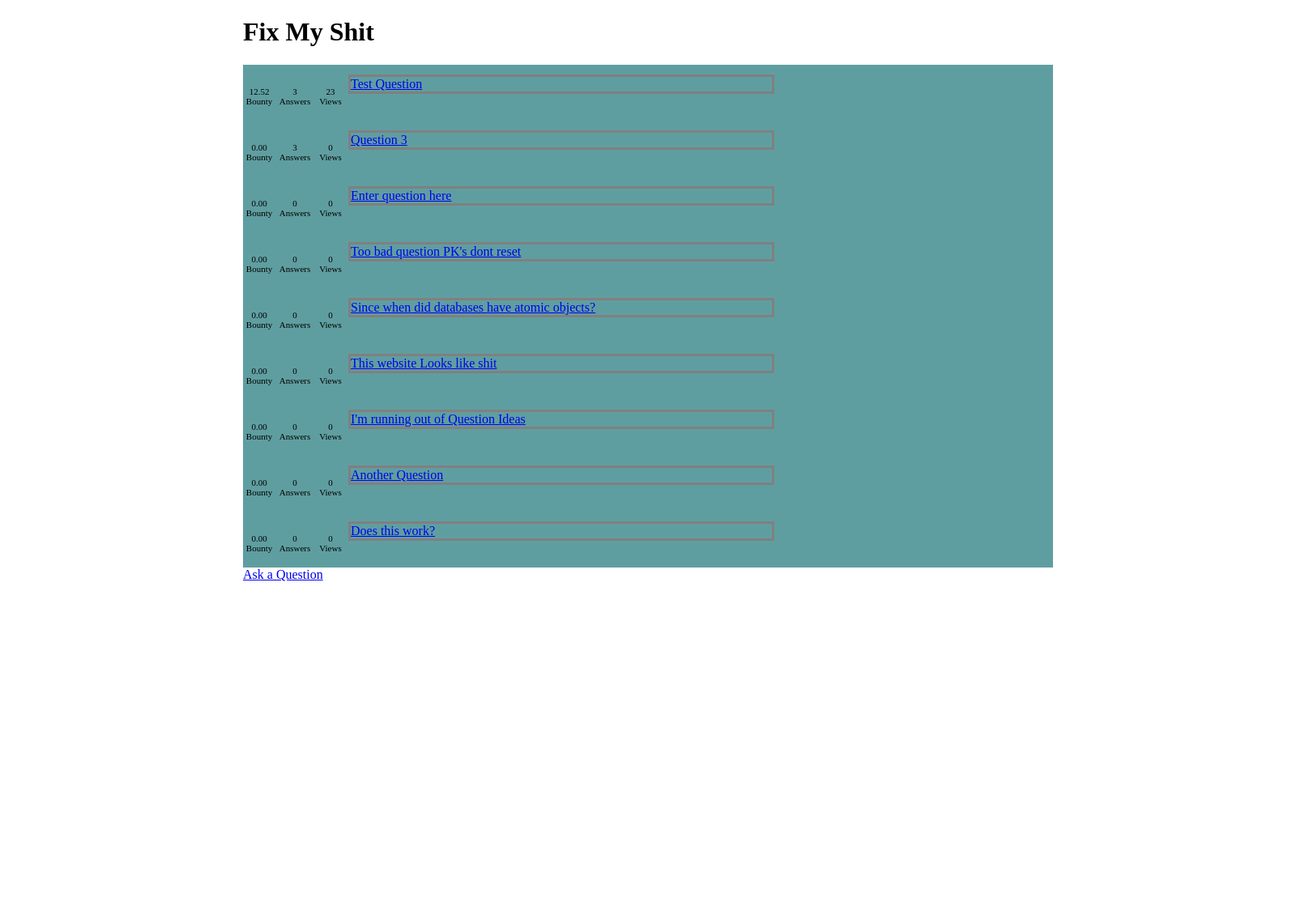
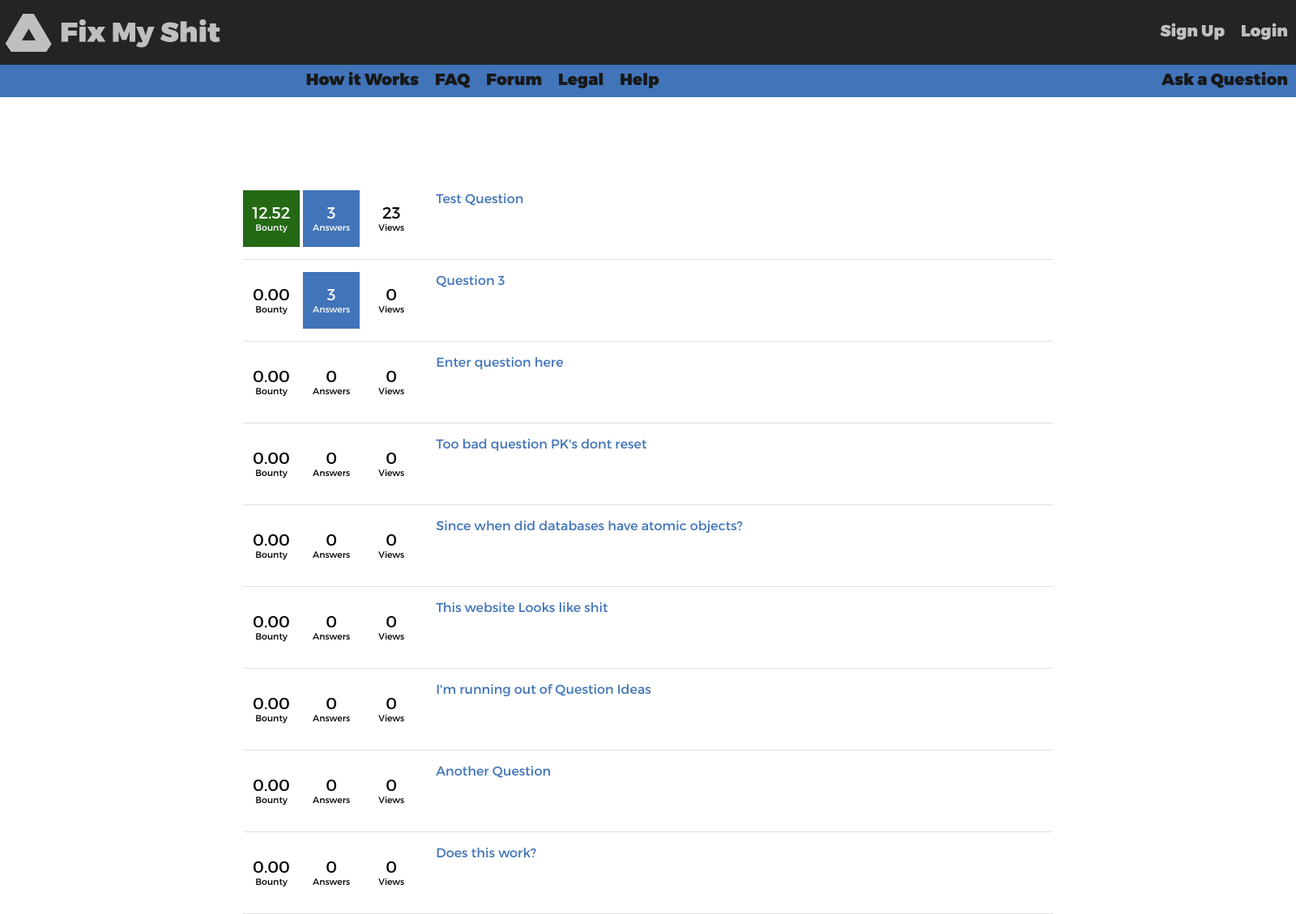
Before and after one commit to Regalith/DMC, a Django app: page / in a window 1600 px wide. Shown: the whole page at 81% size. Before the commit the page ends 718 px from the top, so only its background shows below. Run offline with Django 3.2, Linux system fonts and the light colour scheme; data comes from the database, SQL or seed files in the repository; both versions use the stored data as it was after the commit.

Commit message:
Made the HTML look less like crap

```diff
--- a/fixMyShit/QA/models.py
+++ b/fixMyShit/QA/models.py
@@ -21,6 +21,7 @@ class Question(TimeStampedModel):
     answers = models.IntegerField(default=0)
     views = models.IntegerField(default=0)
     bounty = models.FloatField(default=0)
+    isAnswered = models.BooleanField(default=0)
 
     def __str__(self):              # __unicode__ on Python 2
         return self.title
--- a/fixMyShit/QA/templates/QA/index.html
+++ b/fixMyShit/QA/templates/QA/index.html
@@ -2,12 +2,37 @@
 <html>
 <head lang="en">
     <link rel="stylesheet" type="text/css" href="./static/css/style.css" />
+    <link rel="stylesheet" type="text/css" href="./static/css/navBar.css" />
     <meta charset="UTF-8">
     <title>Fix My Shit</title>
 </head>
 <body>
+    <div class="navBar">
+        <div id="navBarTop" class="navBar">
+            <div class="barContainer">
+                <img src="./static/img/logoTitle.png" alt="Logo" id="logo" height="62" width="300" style="float:left;">
+
+                <a class="barLink topLink" href="{% url 'QA:ask_question' %}">Login</a>
+                <a class="barLink topLink" href="{% url 'QA:ask_question' %}">Sign Up</a>
+            </div>
+        </div>
+        <div id="navBarBottom" class="navBar">
+            <div class="barContainer">
+                <a class="barLink bottomLink" href="{% url 'QA:ask_question' %}">Ask a Question</a>
+                <div id="linkContainer">
+                    <a class="barLink bottomLink" href="{% url 'QA:ask_question' %}">Help</a>
+                    <a class="barLink bottomLink" href="{% url 'QA:ask_question' %}">Legal</a>
+                    <a class="barLink bottomLink" href="{% url 'QA:ask_question' %}">Forum</a>
+                    <a class="barLink bottomLink" href="{% url 'QA:ask_question' %}">FAQ</a>
+                    <a class="barLink bottomLink" href="{% url 'QA:ask_question' %}">How it Works </a>
+                </div>
+
+            </div>
+        </div>
+    </div>
+
     <div id="wrapper">
-        <h1>Fix My Shit</h1>
+
         <div>
             {% if latest_question_list %}
 
@@ -16,27 +41,49 @@
                     <div id="questionTab">
 
                         <div id="qInfo">
-                            <div class="bounty">
-                                <div>
+                            {% if question.bounty > 0 %}
+                                <div class="infoSquare bountyGreen">
+                                    <div class="topInfo">
                                         {{question.bounty|floatformat:2 }}
                                     </div>
-                                <div>
+                                    <div class="bottomInfo">
                                         Bounty
                                     </div>
                                 </div>
-                            <div class="answers">
-                                <div>
+                            {% else %}
+                                <div class="infoSquare">
+                                    <div class="topInfo">
+                                        {{question.bounty|floatformat:2 }}
+                                    </div>
+                                    <div class="bottomInfo">
+                                        Bounty
+                                    </div>
+                                </div>
+                            {% endif%}
+                            {% if question.isAnswered %}
+                                <div class="infoSquare answersBlue">
+                                    <div class="topInfo">
                                         {{question.answers}}
                                     </div>
-                                <div>
+                                    <div class="bottomInfo">
                                         Answers
                                     </div>
                                 </div>
-                            <div class="views">
-                                <div>
+                            {% else %}
+                                <div class="infoSquare">
+                                    <div class="topInfo">
+                                        {{question.answers}}
+                                    </div>
+                                    <div class="bottomInfo">
+                                        Answers
+                                    </div>
+                                </div>
+                            {% endif %}
+                            <div class="infoSquare">
+                                <div class="topInfo">
                                     {{question.views}}
                                 </div>
-                                <div>
+                                <div class="bottomInfo">
                                     Views
                                 </div>
                             </div>
@@ -53,7 +100,7 @@
             {% endif %}
 
         </div>
-        <a href="{% url 'QA:ask_question' %}">Ask a Question</a>
+
 
     </div>
 </body>
--- /dev/null
+++ b/fixMyShit/fixMyShit/static/css/navBar.css
@@ -0,0 +1,70 @@
+
+
+.navBar
+{
+    width:100%;
+    min-width: 1600px;
+    padding: 0px;
+    margin :0px;
+}
+
+#navBarTop
+{
+    background:#242424;
+    height:80px;
+}
+
+#navBarBottom
+{
+    background:#4174b9;
+    height:40px;
+}
+
+.barContainer
+{
+    width:1600px;
+    margin:0px auto;
+    font-family: montserratBold;
+    color:#bfbfbf;
+    font-size: 20px;
+}
+#logo
+{
+    padding-top: 10px
+}
+
+.barLink
+{
+    float:right;
+    color:#bfbfbf;
+    text-decoration: none;
+
+}
+
+.topLink
+{
+    font-size:20px;
+    padding: 25px 10px 25px 10px;
+}
+
+.bottomLink
+{
+    color: #181818;
+    padding: 5px 10px 10px 10px;
+}
+.topLink:hover{
+    background: #181818; /* make this whatever you want */
+    color:#ffffff;
+}
+
+.bottomLink:hover{
+    background: #254571;
+    color:#ffffff;
+
+}
+
+#linkContainer
+{
+    float:right;
+    padding-right: 600px;
+}
--- a/fixMyShit/fixMyShit/static/css/style.css
+++ b/fixMyShit/fixMyShit/static/css/style.css
@@ -1,8 +1,24 @@
+body {
+    margin: 0;
+    padding: 0;
+}
+
+@font-face {
+  font-family: 'montserratBold';
+  src: url('../fonts/montserratBlack.otf');
+}
+@font-face {
+  font-family: 'montserrat';
+  src: url('../fonts/montserratRegular.otf');
+}
+
 
 #wrapper
 {
     margin:0px auto;
     width:1000px;
+    padding: 100px 0px 0px 0px;
+    font-family: montserrat;
 }
 
 #questionTab
@@ -10,17 +26,17 @@
     width: 1000px;
     float: left;
     overflow: hidden;
-    background-color: cadetblue;
-    padding: 12px 0px;
+    padding: 15px 0px;
     display: block;
     overflow:hidden;
+    border-bottom:1px solid #e0e0e0;
 }
 
 
 #qInfo
 {
-    width:130px;
-    margin:0px;
+
+    margin:0px 20px 0px 0px;
     padding:0px;
     border:0px;
     float:left;
@@ -32,42 +48,53 @@
     width: 520px;
     padding: 0px;
     display: inline-block;
-    border: solid grey;
     vertical-align: top;
 }
 
-.bounty
+#qTitle a
 {
-    width:40px;
-    height:30px;
+    text-decoration: none;
+    color:#4174b9;
+}
+
+#qTitle a:hover
+{
+    color:#5a9df8;
+}
+
+.infoSquare
+{
+    width:70px;
+    height:70px;
     margin:0px;
-    padding: 15px 0px 0px 0px;
+    padding: 0px;
     text-align:center;
     display: inline-block;
     font-size: 11px;
+    vertical-align: top;
+}
+
+.bountyGreen
+{
+
+    background-color: #246914;
+    color: #ffffff;
+}
+
+.answersBlue
+{
+
+    background:#4174b9;
+    color: #ffffff;
 
 }
 
-.answers
+.topInfo
 {
-    width:40px;
-    height:30px;
-    margin:0px;
-    padding: 15px 0px 0px 0px;
-    text-align:center;
-    display: inline-block;
-    font-size: 11px;
+    padding-top: 15px;
+    font-size: 20px;
+}
+.bottomInfo
+{
 
 }
-
-.views
-{
-    width:40px;
-    height:30px;
-    margin:0px;
-    padding: 15px 0px 0px 0px;
-    text-align:center;
-    display: inline-block;
-    font-size: 11px;
-
-}
```
Also changed, not shown: fixMyShit/QA/templates/QA/askQuestion.html (+14 -1 lines), fixMyShit/QA/migrations/0007_question_isanswered.py (added), fixMyShit/db.sqlite3, fixMyShit/fixMyShit/static/fonts/montserratBlack.otf (added), fixMyShit/fixMyShit/static/fonts/montserratRegular.otf (added), fixMyShit/fixMyShit/static/img/logoTitle.png (added). Lines whose indentation alone changed are shown as unchanged.
